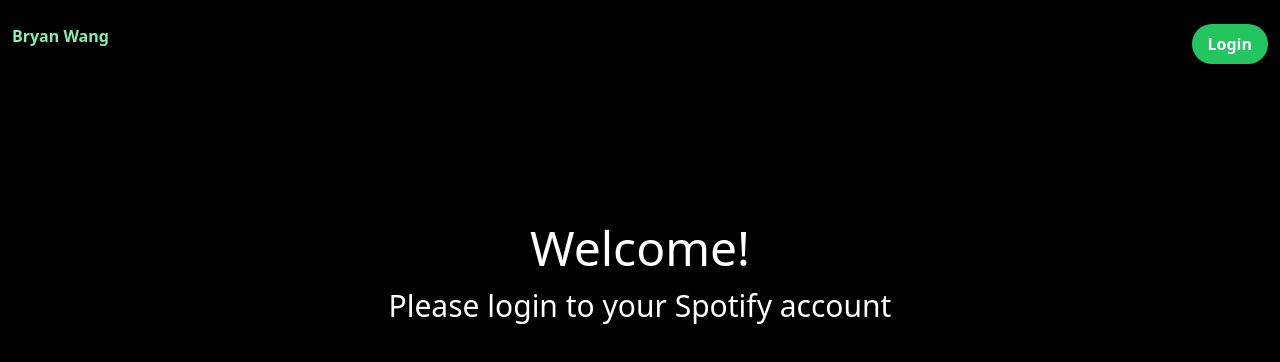
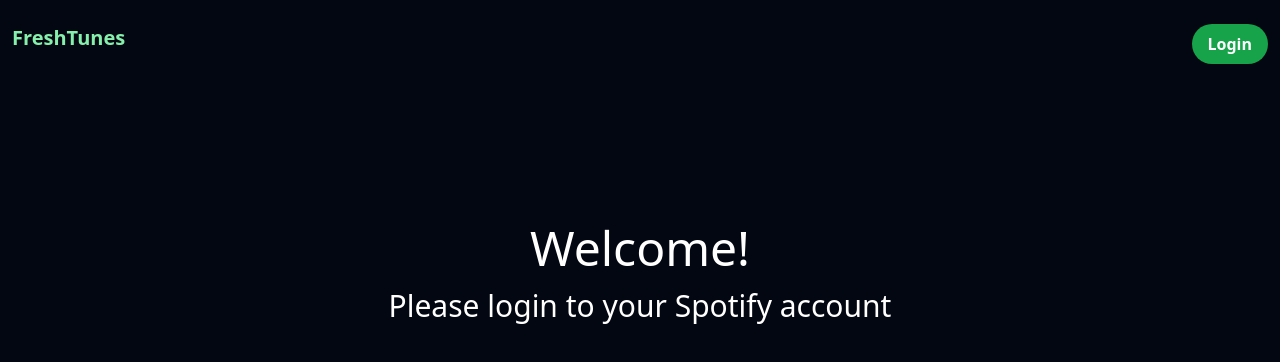
Before and after one commit to BWangy/music-recommendation-app, a React (Vite) app: page / in a window 1280 px wide. Shown: the top 362 px of the page. Built offline with nearby package versions, Linux system fonts and the light colour scheme.

Commit message:
Create dashboard

```diff
--- a/index.html
+++ b/index.html
@@ -4,7 +4,7 @@
     <meta charset="UTF-8" />
     <link rel="icon" type="image/svg+xml" href="/vite.svg" />
     <meta name="viewport" content="width=device-width, initial-scale=1.0" />
-    <title>Music Recommendation App</title>
+    <title>FreshTunes</title>
   </head>
   <body>
     <div id="root"></div>
--- a/src/App.tsx
+++ b/src/App.tsx
@@ -1,8 +1,9 @@
 import Login from "./Login";
+import Dashboard from "./Dashboard";
 
 const code = new URLSearchParams(window.location.search).get("code");
 function App() {
-  return <Login />;
+  return code ? <Dashboard code={code} /> : <Login />;
 }
 
 export default App;
--- /dev/null
+++ b/src/Dashboard.tsx
@@ -0,0 +1,3 @@
+export default function Dashboard({ code }) {
+  return <div></div>;
+}
--- a/src/Login.tsx
+++ b/src/Login.tsx
@@ -1,5 +1,3 @@
-import React from "react";
-
 const AUTH_URL =
   "https://accounts.spotify.com/authorize?client_id=f7dfe6e6cd314d8c83dbf81b737932b4&response_type=code&redirect_uri=http://localhost:3000/callback&scope=streaming%20user-read-email%20user-read-private%20user-library-read%20user-library-modify%20user-read-playback-state%20user-modify-playback-state%20playlist-read-private";
 
@@ -8,12 +6,12 @@
     <section className="min-h-screen">
       <nav className="flex py-6 px-3 justify-between mb-32">
         <div className="flex-1">
-          <a href="/" className="text-green-300 font-semibold">
-            Bryan Wang
+          <a href="/" className="text-green-300 text-xl font-semibold">
+            FreshTunes
           </a>
         </div>
         <a href={AUTH_URL}>
-          <button className="rounded-full font-semibold bg-green-500 py-2 px-4 transition ease-in-out duration-300 hover:scale-110">
+          <button className="rounded-full font-semibold bg-green-600 py-2 px-4 transition ease-in-out duration-300 hover:scale-110">
             Login
           </button>
         </a>
--- a/src/index.css
+++ b/src/index.css
@@ -3,5 +3,5 @@
 @tailwind utilities;
 
 body {
-  @apply bg-black text-white;
+  @apply bg-gray-950 text-white;
 }
--- a/tailwind.config.js
+++ b/tailwind.config.js
@@ -7,16 +7,16 @@
         fadeInUp: {
           "0%": {
             opacity: 0,
-            transform: "translateY(100%)",
+            transform: "translateY(30px)",
           },
           "100%": {
             opacity: 1,
-            transform: "translateY(0%)",
+            transform: "translateY(0)",
           },
         },
       },
       animation: {
-        fadeInUp: "fadeInUp 1.5s ease-out forwards",
+        fadeInUp: "fadeInUp 1s ease-out forwards",
       },
     },
   },
```
